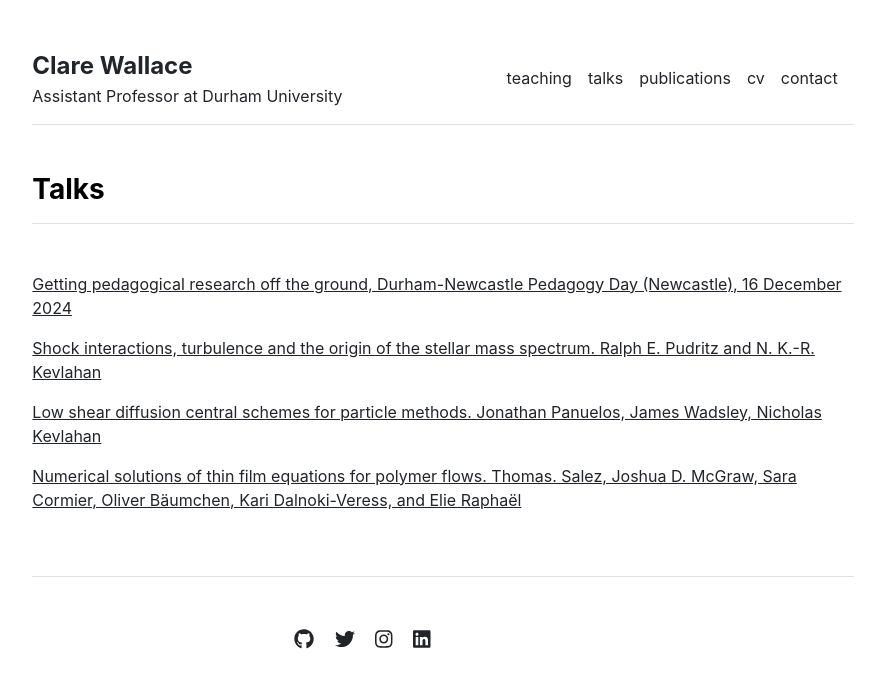
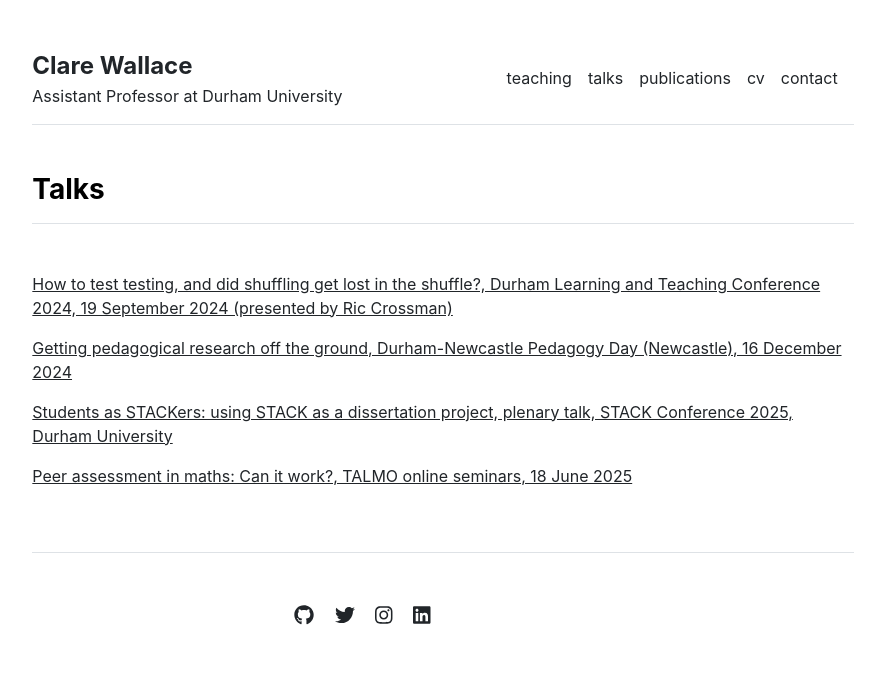
Before and after one commit to CWallace23/cwallace23.github.io, a Jekyll site: the page built from talks.md, in a window 1280 px wide. Shown: the top 688 px of the page, without its empty margins (197-1082 px from the left). Built offline with Jekyll 4.4.1, drawn with Linux system fonts in a browser that asks for light colours.

Commit message:
update talks given

```diff
--- a/_data/talks.yml
+++ b/_data/talks.yml
@@ -1,10 +1,10 @@
 featured:
-- {name: 'Testing General Relativity with Present and Future Astrophysical Observations. Emanuele Berti (Mississippi U. and Lisbon, CENTRA), Enrico Barausse (Paris, Inst. Astrophys. and Paris U., VI-VII), Vitor Cardoso (Lisbon, IST and Perimeter Inst. Theor. Phys. and Lisbon, CENTRA), Leonardo Gualtieri (Rome U. and INFN, Rome), Paolo Pani (Rome U. and INFN, Rome and Lisbon, IST and Lisbon, CENTRA) et al.', url: '/publications/1501.07274.pdf'}
-- {name: 'Shock interactions, turbulence and the origin of the stellar mass spectrum. Ralph E. Pudritz and N. K.-R. Kevlahan', url: 'http://ms.mcmaster.ca/kevla/pdf/articles/PhilTransRSoc_2013.pdf'}
-- {name: 'Low shear diffusion central schemes for particle methods. Jonathan Panuelos, James Wadsley, Nicholas Kevlahan', url: 'http://ms.mcmaster.ca/kevla/pdf/articles/jcp_v414.pdf'}
+- {name: 'Getting pedagogical research off the ground, Durham-Newcastle Pedagogy Day (Newcastle), 16 December 2024', url: ''}
+- {name: 'Students as STACKers: using STACK as a dissertation project, plenary talk, STACK Conference 2025, Durham University', url: 'https://sites.google.com/view/stack2025/home'}
+- {name: 'How to test testing, and did shuffling get lost in the shuffle?, Durham Learning and Teaching Conference 2024, 19 September (presented by Ric Crossman)', url:''}
 
 index:
-- {name: 'Getting pedagogical research off the ground, Durham-Newcastle Pedagogy Day (Newcastle), 16 December 2024', url: '/publications/1501.07274.pdf'}
-- {name: 'Shock interactions, turbulence and the origin of the stellar mass spectrum. Ralph E. Pudritz and N. K.-R. Kevlahan', url: 'http://ms.mcmaster.ca/kevla/pdf/articles/PhilTransRSoc_2013.pdf'}
-- {name: 'Low shear diffusion central schemes for particle methods. Jonathan Panuelos, James Wadsley, Nicholas Kevlahan', url: 'http://ms.mcmaster.ca/kevla/pdf/articles/jcp_v414.pdf'}
-- {name: 'Numerical solutions of thin film equations for polymer flows. Thomas. Salez, Joshua D. McGraw, Sara Cormier, Oliver Bäumchen, Kari Dalnoki-Veress, and Elie Raphaël', url: 'https://static1.squarespace.com/static/5684891d7086d74497aeb71f/t/56ec510d2fe1319543ab6d6f/1458327821946/10.1140-epje-i2012-12114-x.pdf'}
+- {name: 'How to test testing, and did shuffling get lost in the shuffle?, Durham Learning and Teaching Conference 2024, 19 September 2024 (presented by Ric Crossman)', url:''}
+- {name: 'Getting pedagogical research off the ground, Durham-Newcastle Pedagogy Day (Newcastle), 16 December 2024', url: ''}
+- {name: 'Students as STACKers: using STACK as a dissertation project, plenary talk, STACK Conference 2025, Durham University', url: 'https://sites.google.com/view/stack2025/home'}
+- {name: 'Peer assessment in maths: Can it work?, TALMO online seminars, 18 June 2025', url: 'http://talmo.uk/events.html'}
--- a/_layouts/home.html
+++ b/_layouts/home.html
@@ -12,6 +12,8 @@ layout: default
   </div>
 </div>
 
+{% include talks.html %}
+
 <!-- {% include publications.html %}
 
 <div class="row g-5 mb-5">
```
Also changed, not shown: publications.md (added, +4 -0 lines).
